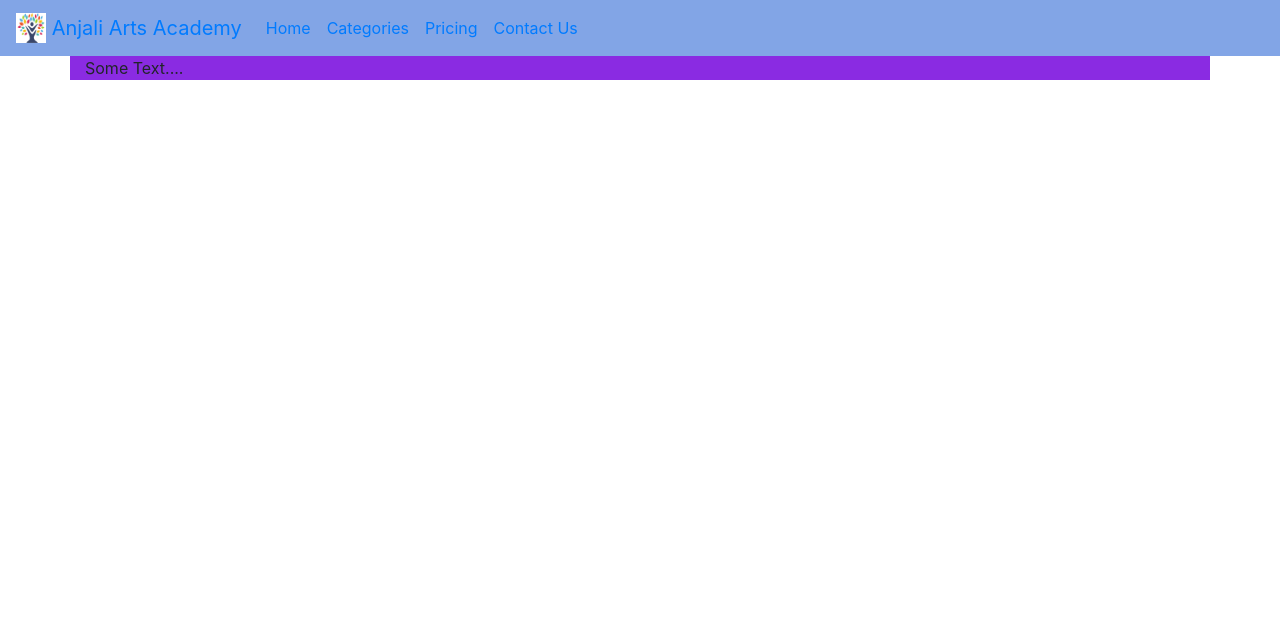
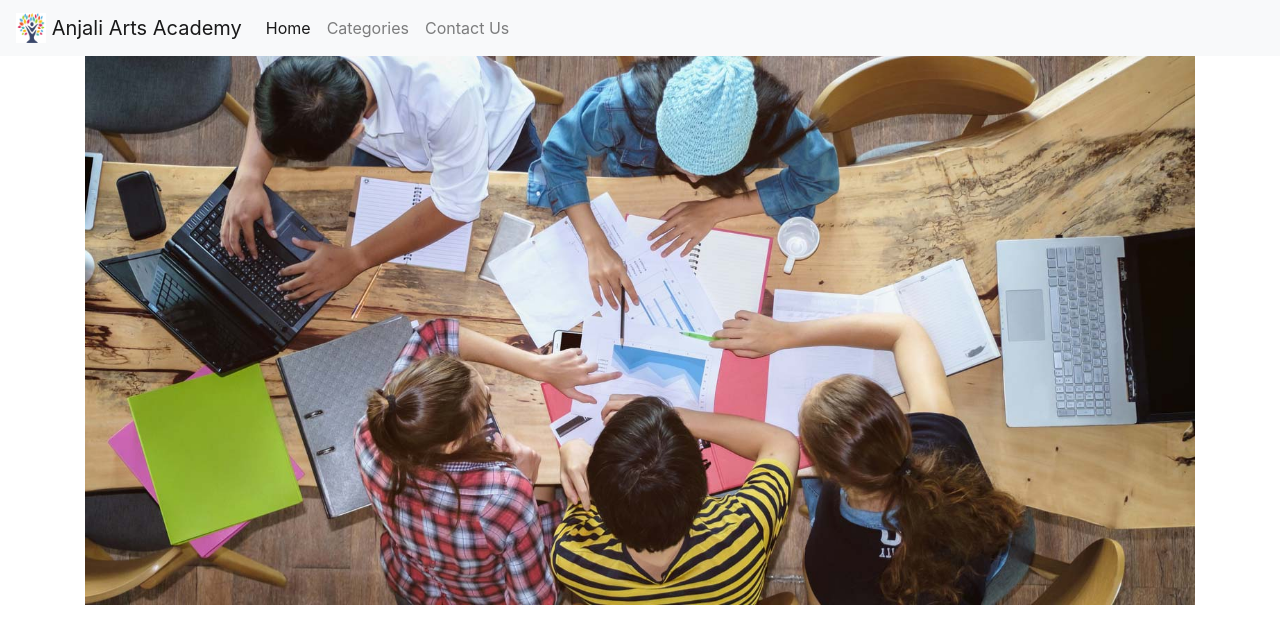
Before and after one commit to anjaliarts/anjaliarts, a PHP site: page / in a window 1280 px wide. Shown: the top 644 px of the page. Run offline with PHP 8.4, Linux system fonts and the light colour scheme.

```diff
--- a/css/style.css
+++ b/css/style.css
@@ -9,16 +9,21 @@ Dark Purple: #c700cb
 * {
     margin: 0;
     padding: 0;
+    box-sizing: border-box;
 }
 
 .bg-clr{
     background-color: rgba(95, 140, 223, 0.781);
 }
 
+#body{
+    width: fit-content;
+}
+
 .header{
     text-decoration-color: black;
 }
 
-.container{
-    background-color: blueviolet;
+.container_made{
+    padding-top: 50px;
 }
--- a/index.html
+++ b/index.html
@@ -19,7 +19,7 @@
 </head>
 <body>
     <header class="header">
-        <nav class="navbar navbar-expand-lg bg-clr ">
+        <nav class="navbar navbar-expand-lg navbar-light bg-light fixed-top">
             <a class="navbar-brand " href="#">
                 <img src="image\favicon.jpg" width="30" height="30" class="d-inline-block align-top" alt="">
                 Anjali Arts Academy
@@ -36,19 +36,18 @@
                         <a class="nav-link" href="#">Categories</a>
                     </li>
                     <li class="nav-item">
-                        <a class="nav-link" href="#">Pricing</a>
-                    </li>
-                    <li class="nav-item">
                         <a class="nav-link" href="#">Contact Us</a>
                     </li>
                 </ul>
             </div>
         </nav>
     </header>
+    <div class="container container_made">
+        <p class = ''>
+            <img class='img' src="image\indexDash.jpg" width="100%" height="100%"  alt="Dashboard">
+        </p>
+    </div>
 
-    <div class="container">
-        <p>Some Text....</p>
-    </div>
 
 </body>
 </html>
```
Also changed, not shown: package.json (added, +22 -0 lines), package-lock.json (added).
